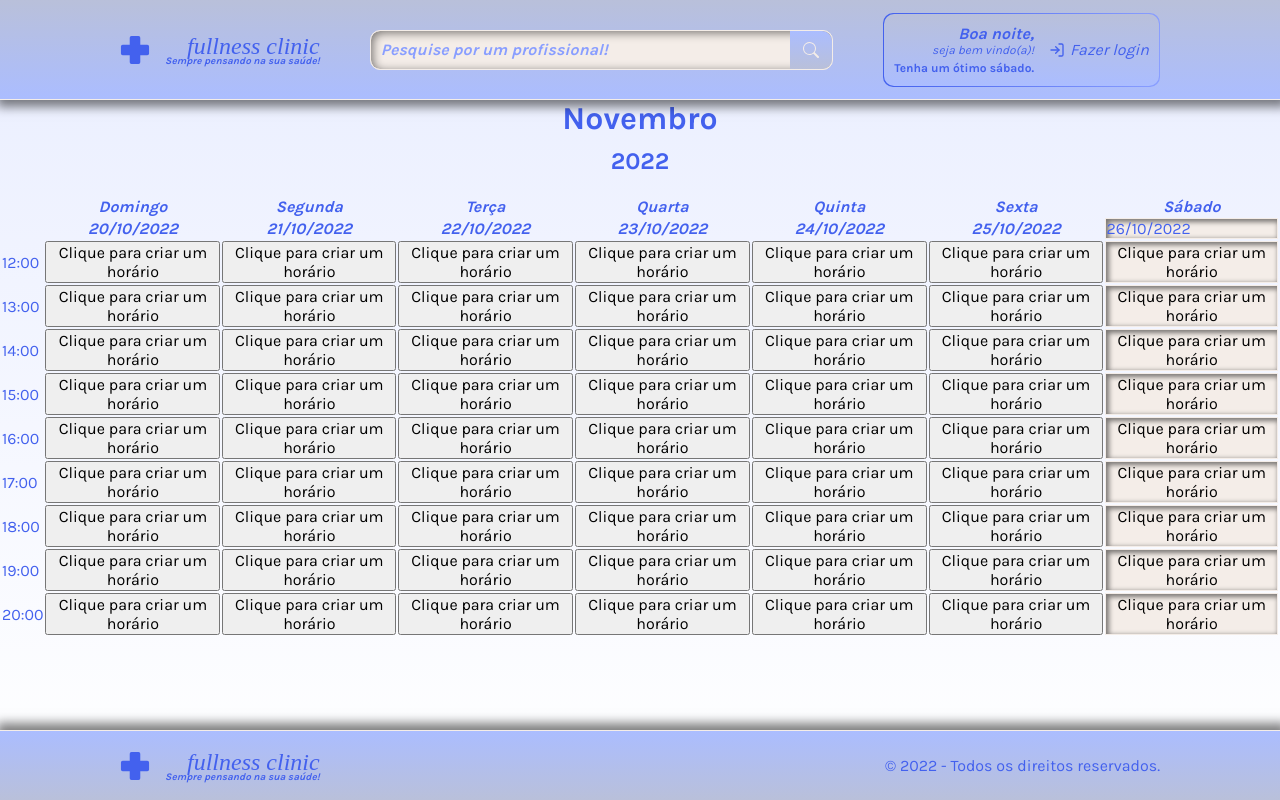
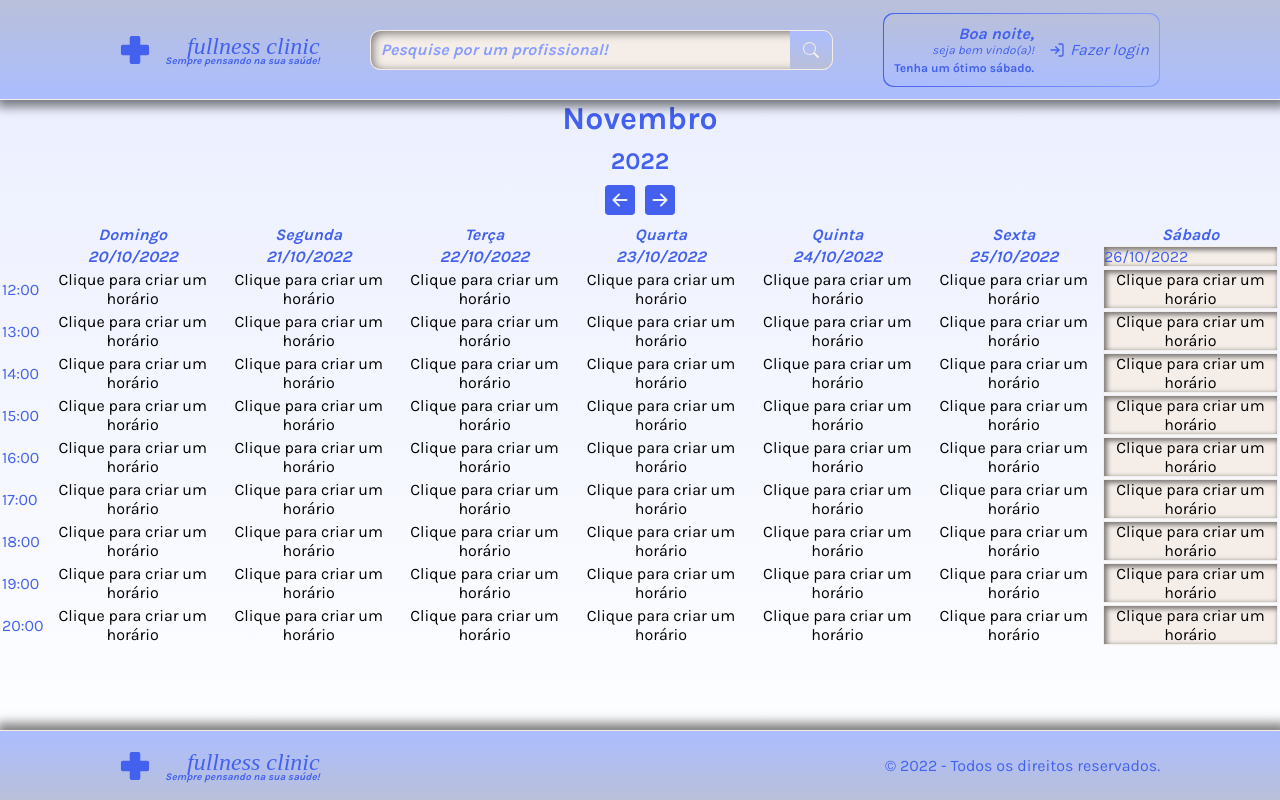
Before and after one commit to mateusrc-dev/cl-nica_de_sa-de_frontend, a React (Vite) app: page / in a window 1280 px wide. Built offline with nearby package versions, Linux system fonts and the light colour scheme; a web font is replaced by a local one.

Commit message:
update component calendar

```diff
--- a/src/components/calendar/index.jsx
+++ b/src/components/calendar/index.jsx
@@ -1,4 +1,7 @@
 import { Container } from "./styles";
+import { useState, useEffect } from "react";
+import { BsFillArrowLeftSquareFill } from "react-icons/bs";
+import { BsFillArrowRightSquareFill } from "react-icons/bs";
 
 const monthNames = [
   "Janeiro",
@@ -26,19 +29,34 @@ const weekNames = [
 ];
 
 export function Calendar() {
-  var date = new Date();
-  var newDate = new Date();
 
-  newDate.setDate(date.getDate());
+  const date = new Date();
+  var newDate = new Date;
+  const [Number, setNumber] = useState(0);
 
-  const dayWeek = newDate.getDay();
-  const day = newDate.getDate();
-  const year = newDate.getFullYear();
-  const month = newDate.getMonth();
-  const nameMonth = monthNames[month];
-  const week = weekNames[dayWeek];
-  const first = newDate.getDate() - newDate.getDay();
-  const dateString = `${day}/${month}/${year}`;
+  function handleDaysAdd() {
+    setNumber((prevState) => prevState + 7);
+  }
+
+  function handleDaysSubtract() {
+    setNumber((prevState) => prevState - 7);
+  }
+
+  newDate.setDate(date.getDate() + Number);
+
+  const today = new Date();
+  const Day = today.getDate();
+  const Year = newDate.getFullYear();
+  const Month = newDate.getMonth();
+  const dateString = `${Day}/${Month}/${Year}`;
+
+  var dayWeek = newDate.getDay();
+  var day = newDate.getDate();
+  var year = newDate.getFullYear();
+  var month = newDate.getMonth();
+  var nameMonth = monthNames[month];
+  var week = weekNames[dayWeek];
+  var first = newDate.getDate() - newDate.getDay();
 
   function getWeeks() {
     const arrayWeeks = [];
@@ -77,6 +95,14 @@ export function Calendar() {
     <Container>
       <h1 className="title">{nameMonth}</h1>
       <h2 className="subtitle">{year}</h2>
+      <div className="buttons">
+        <button onClick={() => handleDaysSubtract()}>
+          <BsFillArrowLeftSquareFill />
+        </button>
+        <button onClick={() => handleDaysAdd()}>
+          <BsFillArrowRightSquareFill />
+        </button>
+      </div>
       <table>
         <thead>
           <tr>
@@ -97,7 +123,7 @@ export function Calendar() {
                   dateString === number ? "list_item_active" : "list_item"
                 }
               >
-                <span>{number.padStart(10, "0")}</span>
+                <span>{number}</span>
               </td>
             ))}
           </tr>
--- a/src/components/calendar/styles.js
+++ b/src/components/calendar/styles.js
@@ -1,6 +1,20 @@
 import styled from "styled-components";
 
 export const Container = styled.div`
+  .buttons {
+    display: flex;
+    gap: 10px;
+    align-items: center;
+    justify-content: center;
+    button {
+      font-size: 30px;
+      background: none;
+      border: none;
+    }
+    svg {
+      color: ${({ theme }) => theme.COLORS.BLUE_100};
+    }
+  }
   .list {
     display: flex;
     list-style: none;
@@ -26,9 +40,13 @@ export const Container = styled.div`
   }
   .subtitle {
     text-align: center;
-    margin-bottom: 20px;
+    margin-bottom: 10px;
   }
   .list_item {
+    button {
+      background: none;
+      border: none;
+    }
   }
   .list_item_active {
     background: ${({ theme }) => theme.COLORS.WHITE};
```
